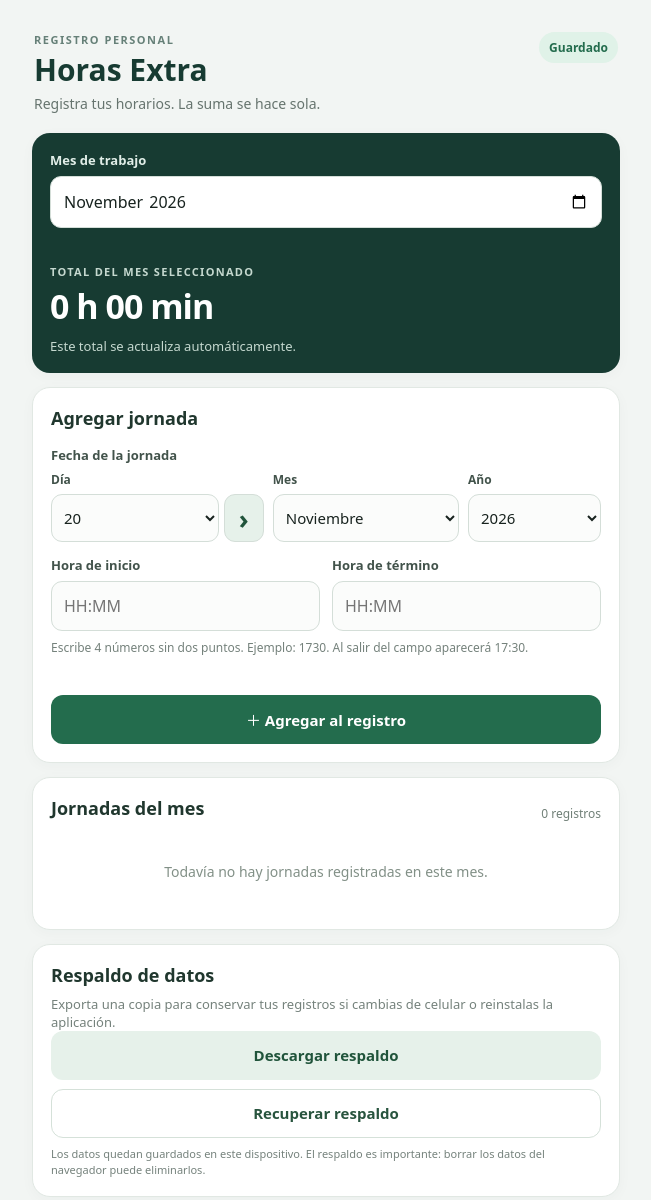
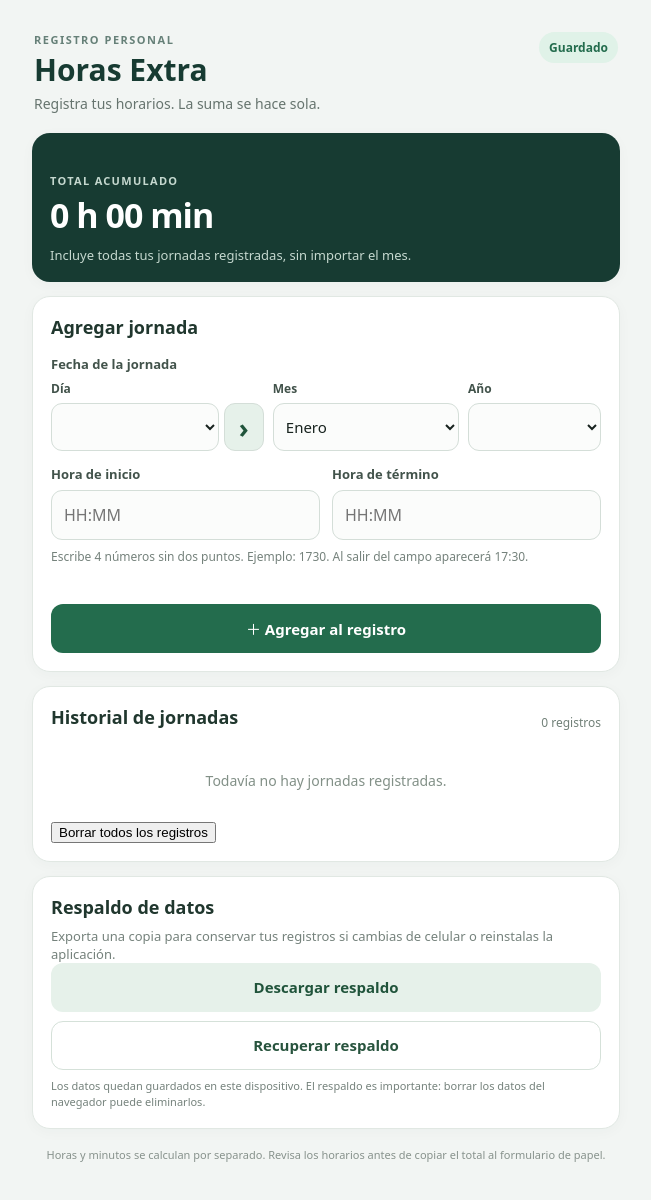
Before and after one commit to Nauwti/horas-extra, a plain HTML site: page index.html in a window 1280 px wide. Shown: the top 1200 px of the page, without its empty margins (314-965 px from the left). Drawn offline with Linux system fonts and the light colour scheme.

Commit message:
Show complete work history and accumulated total

```diff
--- a/index.html
+++ b/index.html
@@ -22,11 +22,9 @@
     </header>
 
     <section class="panel total-panel">
-      <label for="monthPicker">Mes de trabajo</label>
-      <input id="monthPicker" type="month">
-      <p class="total-label">TOTAL DEL MES SELECCIONADO</p>
+      <p class="total-label">TOTAL ACUMULADO</p>
       <div class="total" id="grandTotal">0 h 00 min</div>
-      <p class="hint">Este total se actualiza automáticamente.</p>
+      <p class="hint">Incluye todas tus jornadas registradas, sin importar el mes.</p>
     </section>
 
     <section class="panel">
@@ -76,12 +74,13 @@
 
     <section class="panel">
       <div class="section-heading">
-        <h2>Jornadas del mes</h2>
+        <h2>Historial de jornadas</h2>
         <span id="entryCount" class="count">0 registros</span>
       </div>
       <div id="entries" class="entries">
-        <p class="empty">Todavía no hay jornadas registradas en este mes.</p>
+        <p class="empty">Todavía no hay jornadas registradas.</p>
       </div>
+      <button class="clear-all" id="clearAllBtn" type="button">Borrar todos los registros</button>
     </section>
 
     <section class="panel tools">
```
